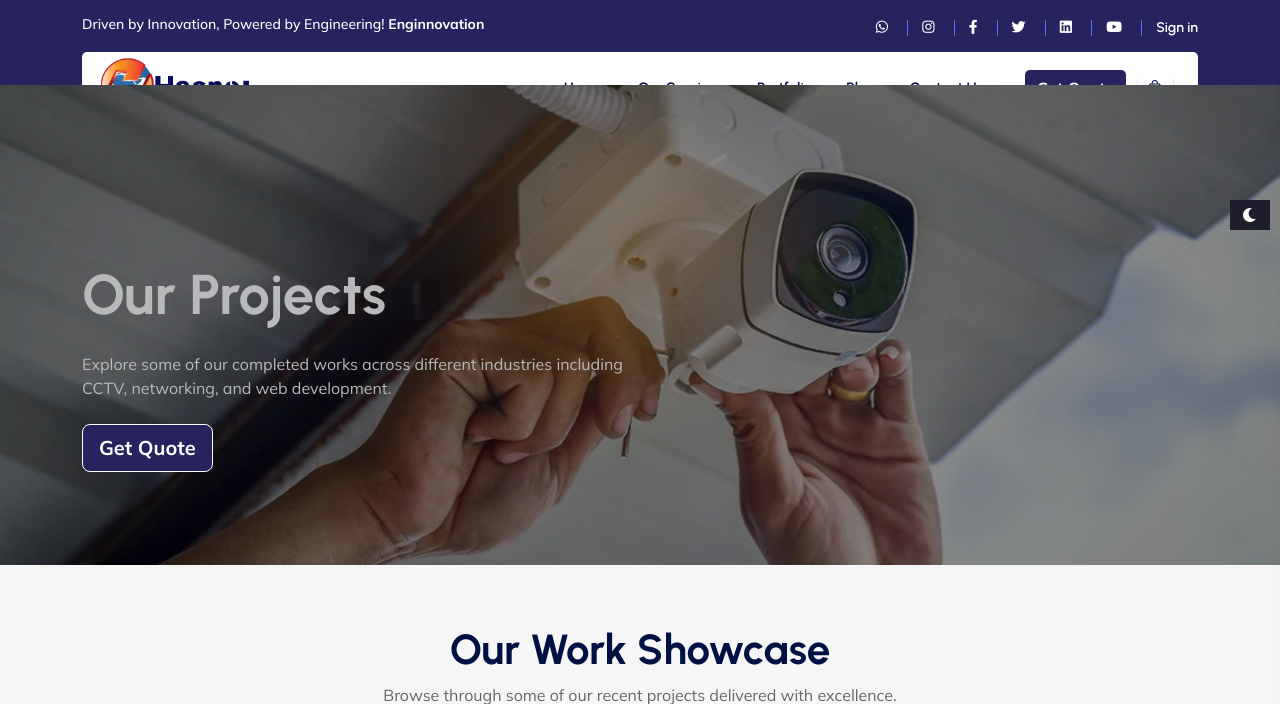
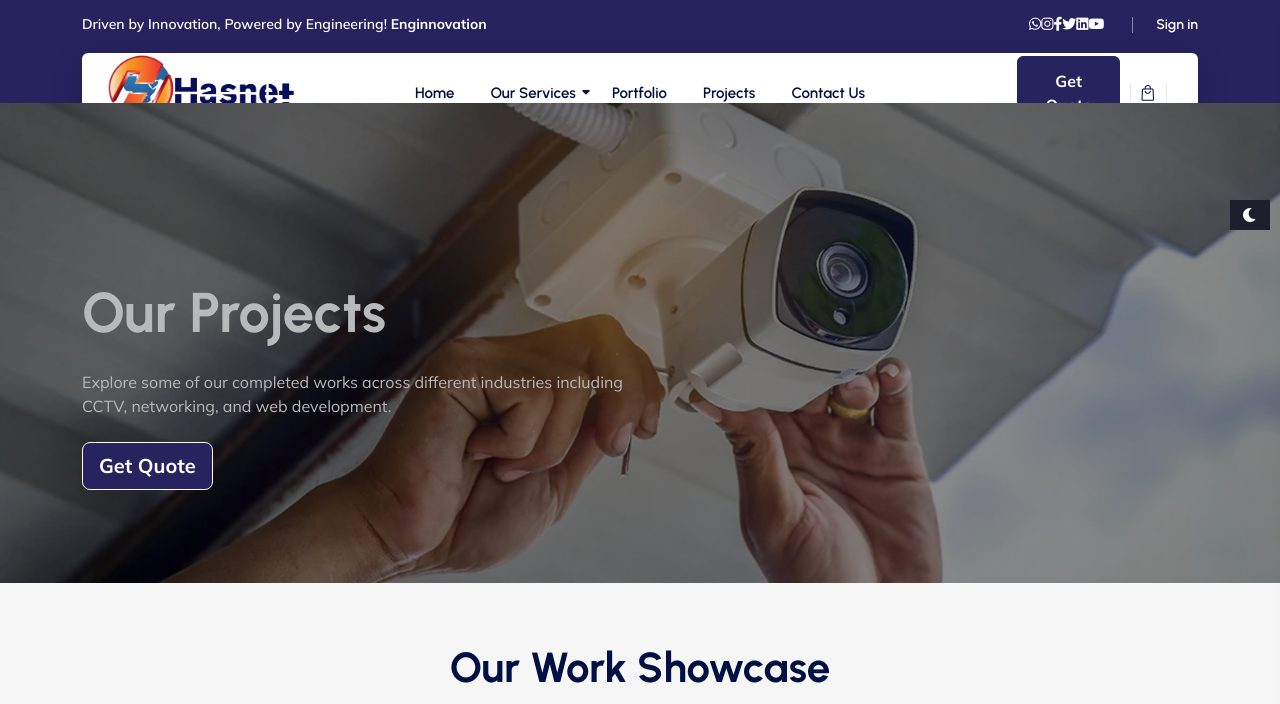
Before and after one commit to abdulrazakmustafa/hasnet-website, a PHP site: page /hasnet-website/projects.php in a window 1280 px wide. Shown: the top 704 px of the page. Run offline with PHP 8.4, Linux system fonts and the light colour scheme; data comes from the database, SQL or seed files in the repository; some libraries are stand-ins or nearby versions.

Commit message:
chore: sync full local website updates

```diff
--- a/admin/assets/css/admin.css
+++ b/admin/assets/css/admin.css
@@ -175,7 +175,10 @@ a { text-decoration: none; color: inherit; }
   margin-left: var(--admin-sidebar-w);
   margin-top: var(--admin-topbar-h);
   min-height: calc(100vh - var(--admin-topbar-h));
-  padding: 28px 28px;
+  padding: 28px;
+  width: calc(100vw - var(--admin-sidebar-w));
+  min-width: 0;
+  box-sizing: border-box;
 }
 
 /* ── Cards ────────────────────────────────────────────────── */
--- a/assets/css/custom.css
+++ b/assets/css/custom.css
@@ -25,3 +25,118 @@ body {
   overflow-x: hidden;
   max-width: 100vw;
 }
+
+/* Nav-menu floating card — shadow so it looks elevated over carousel */
+.nav-menu.bg-white {
+  box-shadow: 0 6px 30px rgba(0, 0, 0, 0.18);
+}
+
+/* Header structure alignment to match approved reference */
+.topbar .topbar-right {
+  display: flex;
+  align-items: center;
+  justify-content: flex-end;
+}
+
+.topbar .topbar-right a + a {
+  margin-left: 0;
+}
+
+.topbar .topbar-right a + a::before {
+  display: none;
+}
+
+.topbar-social-links {
+  display: inline-flex;
+  align-items: center;
+}
+
+.topbar-social-links a {
+  line-height: 1;
+}
+
+.topbar-social-links a + a {
+  margin-left: 26px;
+  position: relative;
+}
+
+.topbar-social-links a + a::before {
+  content: "";
+  position: absolute;
+  left: -13px;
+  top: 50%;
+  transform: translateY(-50%);
+  width: 1px;
+  height: 14px;
+  background-color: rgba(255, 255, 255, 0.45);
+}
+
+.topbar-signin {
+  margin-left: 28px;
+  padding-left: 24px;
+  position: relative;
+}
+
+.topbar-signin::before {
+  content: "";
+  position: absolute;
+  left: 0;
+  top: 50%;
+  transform: translateY(-50%);
+  width: 1px;
+  height: 16px;
+  background-color: rgba(255, 255, 255, 0.45);
+}
+
+@media (min-width: 992px) {
+  .header-section.header-gradient {
+    padding-bottom: 6px;
+  }
+
+  .topbar {
+    padding: 14px 0 18px;
+  }
+
+  .topbar .topbar-left p {
+    font-weight: 600;
+  }
+
+  .header-nav .nav-menu.bg-white {
+    border-radius: 6px;
+    padding: 0 22px;
+    margin-bottom: -36px;
+  }
+
+  .header-nav .logo {
+    max-width: 195px;
+  }
+
+  .header-nav .nav-wrapper nav {
+    text-align: center;
+  }
+
+  .header-nav .nav-wrapper ul li a {
+    padding: 27px 16px;
+    font-weight: 600;
+  }
+
+  .header-nav .header-right .btn.btn-primary {
+    border-radius: 6px;
+    font-weight: 700;
+    background-color: #27235f;
+    border-color: #27235f;
+    padding: 12px 22px;
+  }
+
+  .header-nav .header-right .btn.btn-primary:hover {
+    background-color: #f47227;
+    border-color: #f47227;
+  }
+}
+
+@media (max-width: 991.98px) {
+  .topbar-signin {
+    margin-left: 18px;
+    padding-left: 16px;
+  }
+}
--- a/header.php
+++ b/header.php
@@ -23,7 +23,7 @@ s0.parentNode.insertBefore(s1,s0);
 <header class="header-section header-gradient">
     <div class="topbar">
         <div class="container">
-            <div class="row align-item-center">
+            <div class="row align-items-center">
                 <div class="col-md-6">
                     <div class="topbar-left">
                         <p class="mb-0">Driven by Innovation, Powered by Engineering! <strong>Enginnovation</strong></p>
@@ -31,15 +31,15 @@ s0.parentNode.insertBefore(s1,s0);
                 </div>
                 <div class="col-md-6">
                     <div class="topbar-right text-end">
+                        <div class="topbar-social-links">
                             <a href="https://wa.me/+255777019901" target="_blank"><i class="fab fa-whatsapp"></i></a>
                             <a href="https://www.instagram.com/ict.hasnet/?hl=en"><i class="fab fa-instagram"></i></a>
                             <a href="https://www.facebook.com/hasnet.ict.solution/"><i class="fab fa-facebook-f"></i></a>
                             <a href="https://x.com/i/flow/login?redirect_after_login=%2FICT_HasNet"><i class="fab fa-twitter"></i></a>
                             <a href="https://tz.linkedin.com/in/hasnet-ict-solution-b80246210"><i class="fab fa-linkedin"></i></a>
                             <a href="https://www.youtube.com/@hasnetictsolution7334"><i class="fab fa-youtube"></i></a>
-
-                        <a href="#">Sign in</a>
-                        <!-- <a href="signup.php">Sign up</a> -->
+                        </div>
+                        <a href="#" class="topbar-signin">Sign in</a>
                     </div>
                 </div>
             </div>
@@ -128,7 +128,7 @@ s0.parentNode.insertBefore(s1,s0);
 
                                     <!-- <li><a href="#">Buy Products</a></li> -->
                                     <li><a href="portfolio.php">Portfolio</a></li>
-                                    <li><a href="blog.php">Blog</a></li>
+                                    <li><a href="projects.php">Projects</a></li>
                                     <li><a href="contact.php">Contact Us</a></li>
 
 
@@ -161,10 +161,7 @@ s0.parentNode.insertBefore(s1,s0);
 
                             <!-- Get Quote Button -->
 
-                            <button type="button" class="btn btn-primary btn-md" data-bs-toggle="modal" data-bs-target="#exampleModal">
-                              <b>Get Quote</b>
-
-                            </button>
+                            <button type="button" class="btn btn-primary btn-md" data-bs-toggle="modal" data-bs-target="#exampleModal">Get Quote</button>
 
                             <!-- Get Quote Button -->
 
@@ -230,7 +227,7 @@ s0.parentNode.insertBefore(s1,s0);
             </li>
 
             <li><a href="portfolio.php">Portfolio</a></li>
-            <li><a href="blog.php">Blog</a></li>
+            <li><a href="projects.php">Projects</a></li>
             <li><a href="contact.php">Contact Us</a></li>
         </ul>
     </nav>
```
Also changed, not shown: admin/assets/js/admin.js (+21 -2 lines), index.php (+24 -12 lines). Lines whose indentation alone changed are shown as unchanged.
